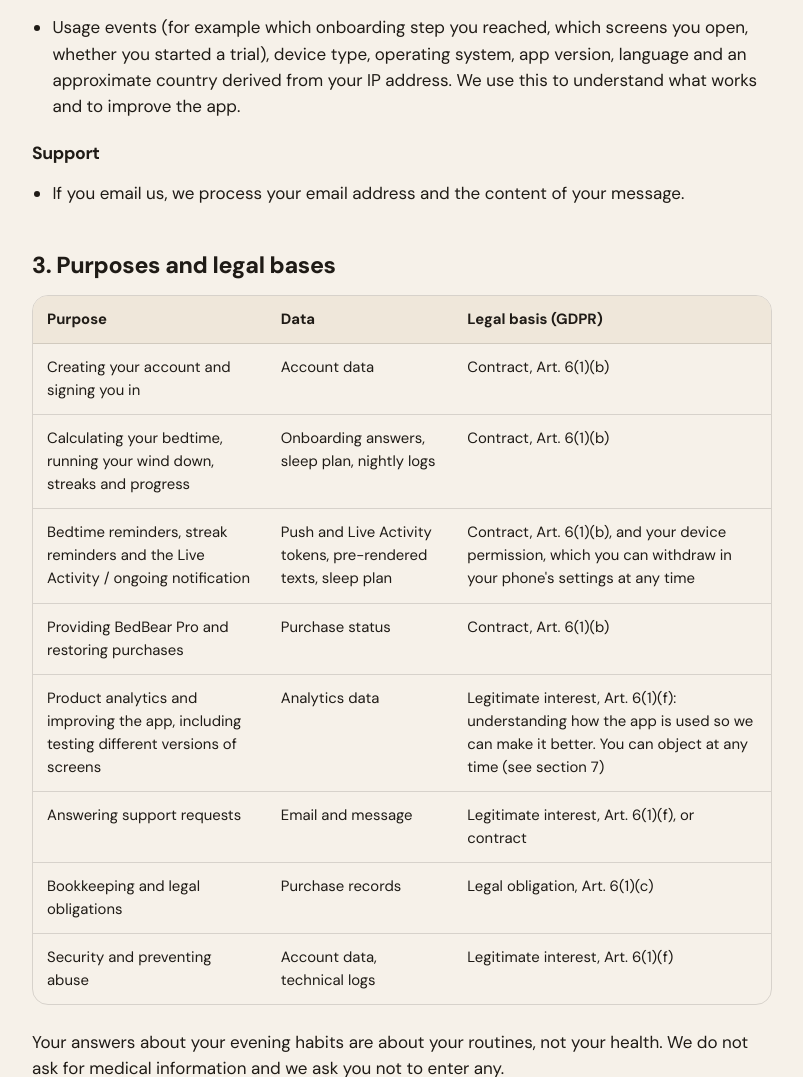
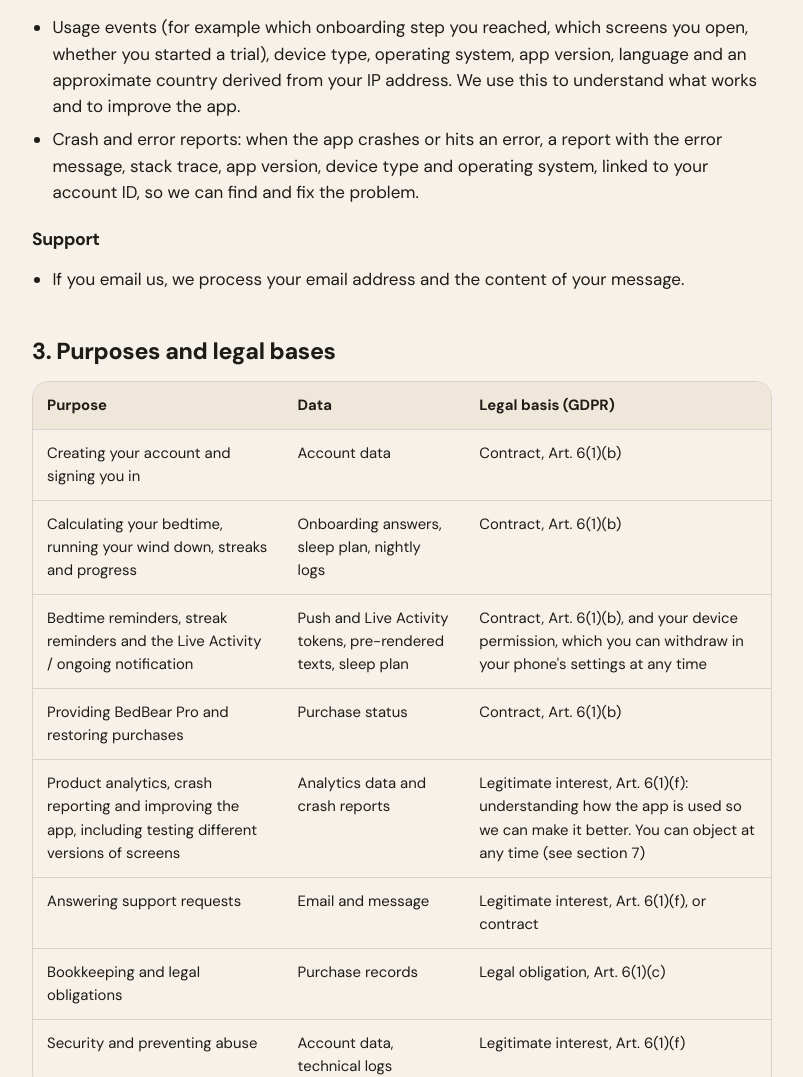
Before and after one commit to jmmdk/bedbear-site, a plain HTML site: page privacy.html in a window 1280 px wide. Shown: the part 2000-3077 px from the top of the page, without its empty margins (238-1041 px from the left). Drawn offline with Linux system fonts and the light colour scheme.

Commit message:
Privacy: crash and error reports (PostHog)
Co-Authored-By: Claude Opus 5.5 <noreply@anthropic.com>

```diff
--- a/privacy.html
+++ b/privacy.html
@@ -92,6 +92,7 @@
     <h3>Product analytics</h3>
     <ul>
       <li>Usage events (for example which onboarding step you reached, which screens you open, whether you started a trial), device type, operating system, app version, language and an approximate country derived from your IP address. We use this to understand what works and to improve the app.</li>
+      <li>Crash and error reports: when the app crashes or hits an error, a report with the error message, stack trace, app version, device type and operating system, linked to your account ID, so we can find and fix the problem.</li>
     </ul>
     <h3>Support</h3>
     <ul>
@@ -107,7 +108,7 @@
           <tr><td>Calculating your bedtime, running your wind down, streaks and progress</td><td>Onboarding answers, sleep plan, nightly logs</td><td>Contract, Art. 6(1)(b)</td></tr>
           <tr><td>Bedtime reminders, streak reminders and the Live Activity / ongoing notification</td><td>Push and Live Activity tokens, pre-rendered texts, sleep plan</td><td>Contract, Art. 6(1)(b), and your device permission, which you can withdraw in your phone's settings at any time</td></tr>
           <tr><td>Providing BedBear Pro and restoring purchases</td><td>Purchase status</td><td>Contract, Art. 6(1)(b)</td></tr>
-          <tr><td>Product analytics and improving the app, including testing different versions of screens</td><td>Analytics data</td><td>Legitimate interest, Art. 6(1)(f): understanding how the app is used so we can make it better. You can object at any time (see section 7)</td></tr>
+          <tr><td>Product analytics, crash reporting and improving the app, including testing different versions of screens</td><td>Analytics data and crash reports</td><td>Legitimate interest, Art. 6(1)(f): understanding how the app is used so we can make it better. You can object at any time (see section 7)</td></tr>
           <tr><td>Answering support requests</td><td>Email and message</td><td>Legitimate interest, Art. 6(1)(f), or contract</td></tr>
           <tr><td>Bookkeeping and legal obligations</td><td>Purchase records</td><td>Legal obligation, Art. 6(1)(c)</td></tr>
           <tr><td>Security and preventing abuse</td><td>Account data, technical logs</td><td>Legitimate interest, Art. 6(1)(f)</td></tr>
```
